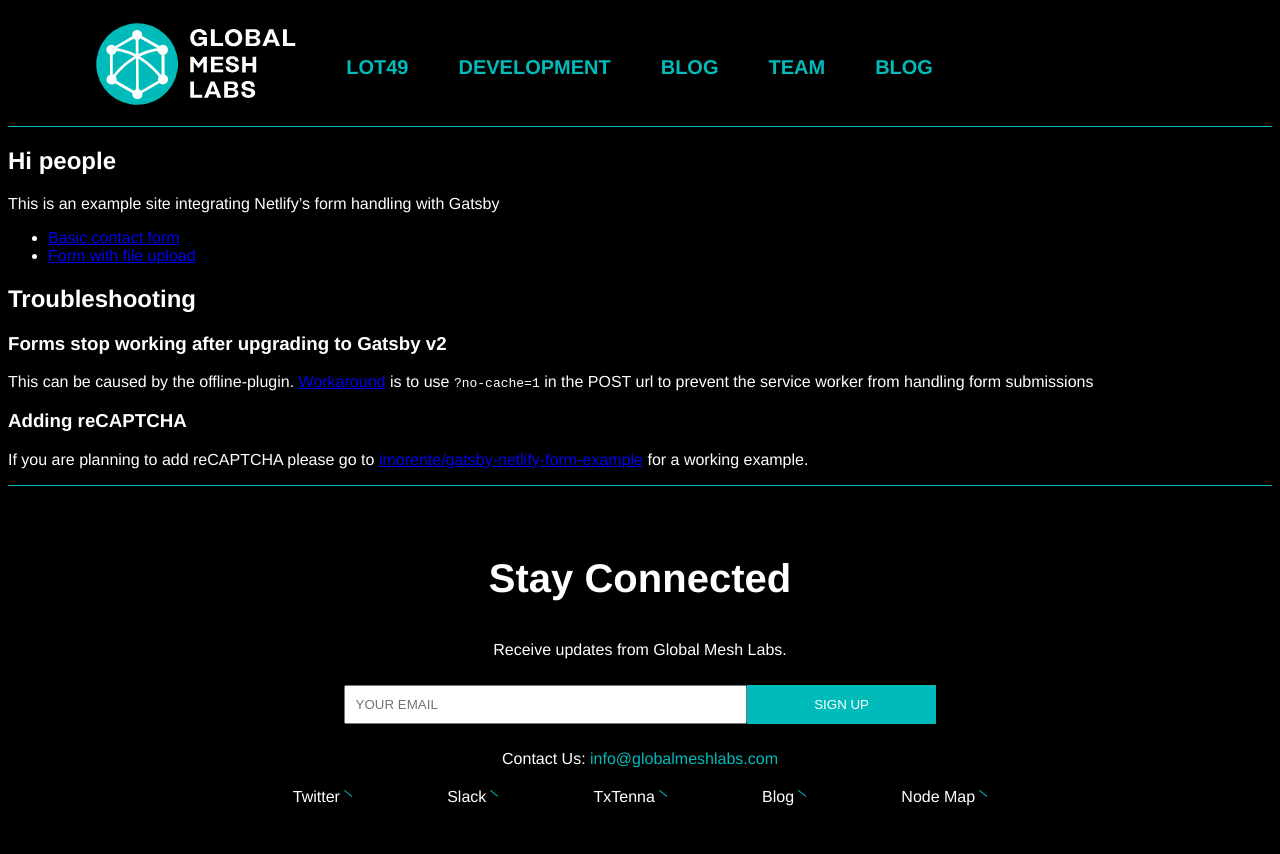
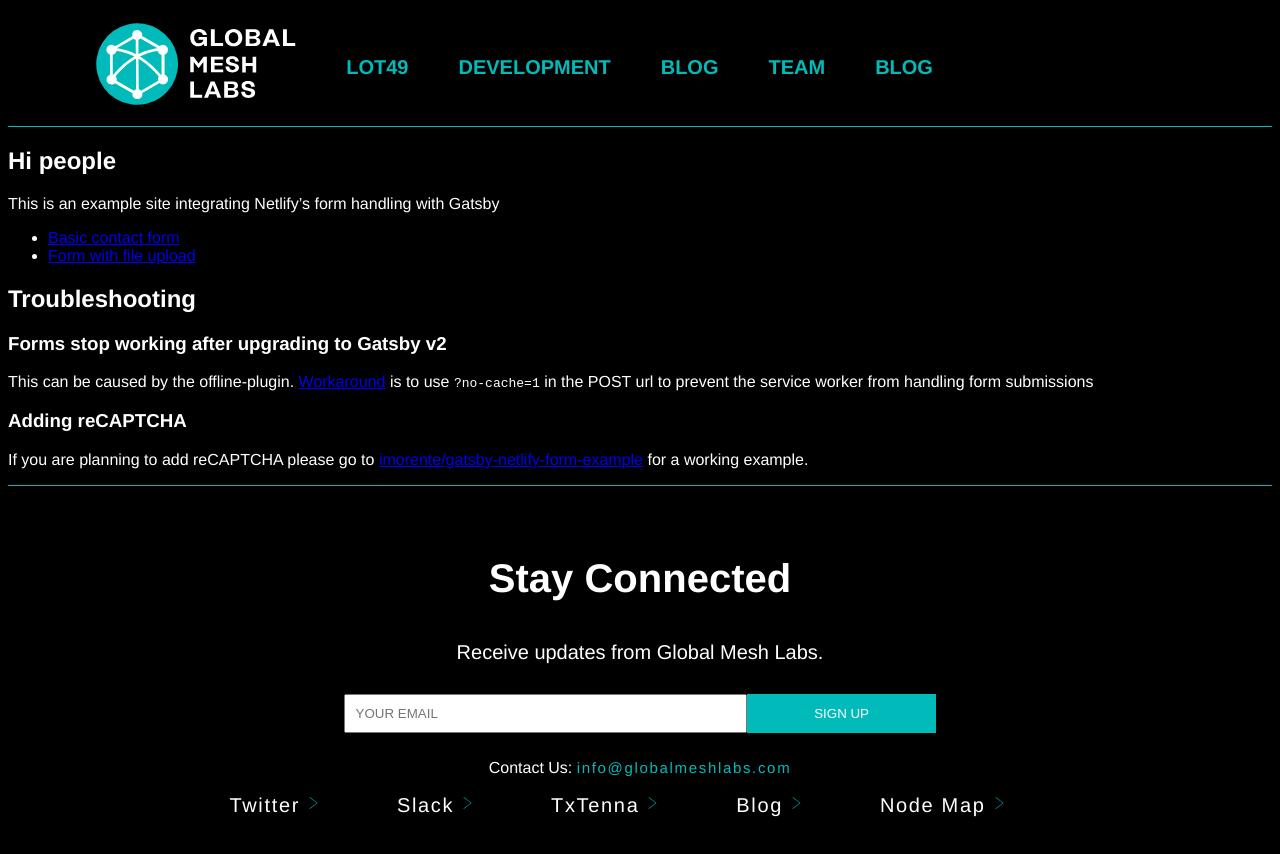
Before and after one commit to jarvisjohnson/gatsby-starter, a Gatsby site: page /contact/examples in a window 1280 px wide. Shown: the top 854 px of the page. Built offline with nearby package versions, Linux system fonts and the light colour scheme; Gatsby itself is replaced by a stand-in of ours; a web font is replaced by a local one.

Commit message:
styling finished on desktop

```diff
--- a/src/components/Footer.js
+++ b/src/components/Footer.js
@@ -12,7 +12,7 @@
       linkURL = Object.values(link)
       linkLabel = Object.keys(link);
         return <a className="cFooter-link white" href="{linkURL}">{linkLabel}
-          <svg className="chevron-right" width="12" height="12" xmlns="http://www.w3.org/2000/svg" fill-rule="evenodd" clip-rule="evenodd">
+          <svg className="chevron-right" viewBox="0 0 100 100" width="24" height="24" xmlns="http://www.w3.org/2000/svg" fill-rule="evenodd" clip-rule="evenodd">
             <path d="M4 .755l14.374 11.245-14.374 11.219.619.781 15.381-12-15.391-12-.609.755z"/>
           </svg>
         </a>
--- a/src/scss/components/_footer.scss
+++ b/src/scss/components/_footer.scss
@@ -6,6 +6,9 @@
     text-align: center;
     &-title {
         font-size: 40px;
+    }
+    &-subtitle {
+        font-size: 20px;
     }
     &-info {
         border-top:1px solid $c-teal;
@@ -35,10 +38,24 @@
         &.blue {
             color: $c-teal;
             text-decoration: none;
+            transition: 0.3s ease-in-out;
+            letter-spacing: 1.67px;
+            font-size:15px;
+            &:hover {
+                color: $c-white;
+            }
         }
         &.white {
-            color: $c-white;
+            color: #FFF;
             text-decoration: none;
+            display: flex;
+            line-height: 0.8;
+            transition: 0.3s ease-in-out;
+            letter-spacing: 1.67px;
+            font-size: 20px;
+            &:hover {
+                color: $c-teal;
+            }
         }
     }
     &-subsection-inner {
@@ -59,9 +76,13 @@
     }
     &-footnote {
         color: grey;
-        font-size: 0.7rem;
+        font-size: 13px;
+        letter-spacing: 1.67px;
     }
 }
 .chevron-right {
-    fill: $c-teal;
+    fill: #00BBBA;
+    font-size: 2px;
+    height: 50px;
+    width: 65px;
 }
```
